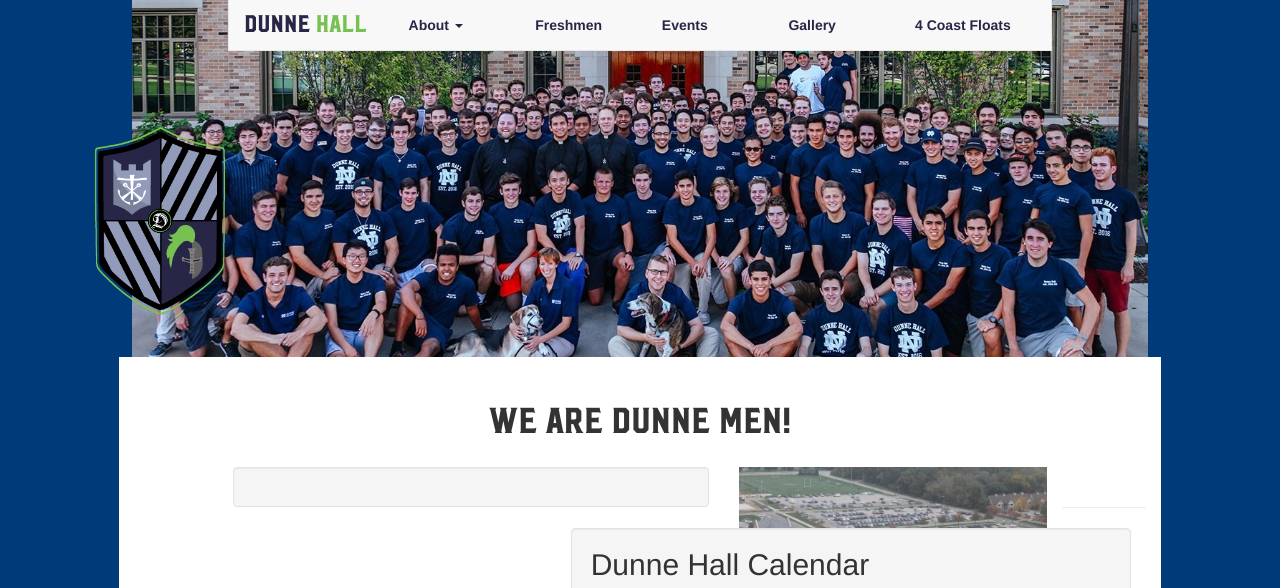
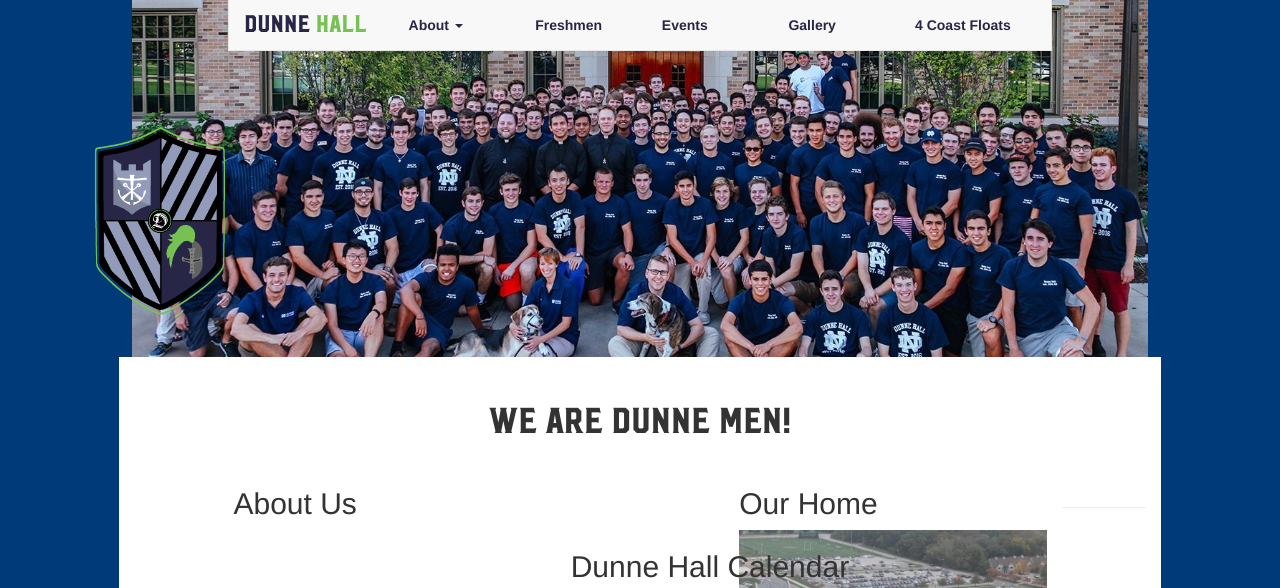
Before and after one commit to JohnAMeyer/dunne-hall-website, a PHP site: page /dunne/ in a window 1280 px wide. Shown: the part 52-640 px from the top of the page. Run offline with PHP 8.4, Linux system fonts and the light colour scheme; data that the repository does not hold is empty.

Commit message:
Little more fixes

```diff
--- a/freshmen.php
+++ b/freshmen.php
@@ -20,7 +20,7 @@
 					<h3 style="margin-top:5px">
 						Welcome to the greatest dorm on campus!
 					</h3>
-					<a style="font-size: 20px;" target="_blank" href="https://drive.google.com/open?id=1WsyKaY2JD_-cO_zJu9DtrvU6p-esT7n9">Info packet</a>
+					<a style="font-size: 20px;" target="_blank" href="https://drive.google.com/open?id=1WsyKaY2JD_-cO_zJu9DtrvU6p-esT7n9">Click here to get the info packet</a>
 					<br />
 					<div class="well col-md-8 col-md-offset-2">
 						<div style="position:relative;height:0;padding-bottom:56.25%"><iframe src="https://www.youtube.com/embed/llxQWH-8Qpo?ecver=2" width="800" height="600" frameborder="0" style="position:absolute;width:100%;height:100%;left:0" allowfullscreen></iframe></div>
--- a/index.php
+++ b/index.php
@@ -6,6 +6,29 @@
 	<style type="text/css">
 		p.indented {
 			text-indent:25px;
+		}
+		@media (max-width: 992px) {
+			body div.col-md-6.col-md-offset-1.col-md-pull-4 {
+				margin-top: 20px;
+			}
+		}
+		.cal-box {
+			height: 600px;
+			width: 100%;
+			background-color: #777;
+		}
+		.cal-box iframe {
+			z-index: 200;
+			position: relative;
+		}
+		.cal-box p {
+			color: #FFF;
+			margin: 20px;
+			font-size: 1em;
+			position: relative;
+			top: -310px;
+			z-index: 100;
+			text-align: center;
 		}
 	</style>
 </head>
@@ -19,11 +42,13 @@
 					<h1 class="text-center">
 						We are Dunne Men!
 					</h1>
-					<div class="col-md-4 col-md-push-7">
+					<div class="col-md-5 col-lg-4 col-md-push-6 col-lg-push-7">
+						<h2>Our Home</h2>
 						<img class="img-responsive center-block" src="img/dunneair.jpg"></img>
 					</div>
-					<div class="col-md-6 col-md-offset-1 col-md-pull-4">
-						<div class="well">
+					<div class="col-md-5 col-md-offset-1 col-md-pull-5 col-lg-6 col-lg-pull-4">
+						<h2>About Us</h2>
+						<div>
 							<?php
 							$arr = file("cache/home.txt");
 							foreach ($arr as $line){
@@ -45,14 +70,16 @@
 				</div>
 				<div class="row-fluid">
 					<div class="col-lg-7 col-md-9 col-lg-offset-1">
-						<div class="well">
-							<h2 style="margin-top: 0px;">Dunne Hall Calendar</h2>
-							<iframe id="calendar" src="https://calendar.google.com/calendar/embed?showTitle=0&amp;showPrint=0&amp;showTabs=0&amp;height=600&amp;wkst=1&amp;bgcolor=%23ffffff&amp;src=nd.edu_f4ui4q2m7uu6rch648rgegf580%40group.calendar.google.com&amp;color=%236B3304&amp;ctz=America%2FNew_York" style="border-width:0;width:100%;height:600px" frameborder="0" scrolling="no"></iframe>
-							<p>If not logged in with your ND email account, calendar may fail to show.</p>
+						<div>
+							<h2>Dunne Hall Calendar</h2>
+							<div class="cal-box">
+								<iframe id="calendar" src="https://calendar.google.com/calendar/embed?showTitle=0&amp;showPrint=0&amp;showTabs=0&amp;height=600&amp;wkst=1&amp;bgcolor=%23ffffff&amp;src=nd.edu_f4ui4q2m7uu6rch648rgegf580%40group.calendar.google.com&amp;color=%236B3304&amp;ctz=America%2FNew_York" style="border-width:0;width:100%;height:600px" frameborder="0" scrolling="no"></iframe>
+								<p>Sorry, the calendar is only visible to people with ND email accounts, check if you are signed in</p>
+							</div>
 						</div>
 					</div>
 					<div class="col-md-3">
-						<div class="well">
+						<div>
 							<h2>Newsfeed</h2>
 							<p>Coming soon</p>
 							<!-- draws in stuff from json or something -->
--- a/styles/override.css.php
+++ b/styles/override.css.php
@@ -201,3 +201,6 @@
 		margin-top: 5px;
 	}
 }
+p {
+    font-size: 15px;
+}
```
Also changed, not shown: favicon.gif (added), 1 other file.
